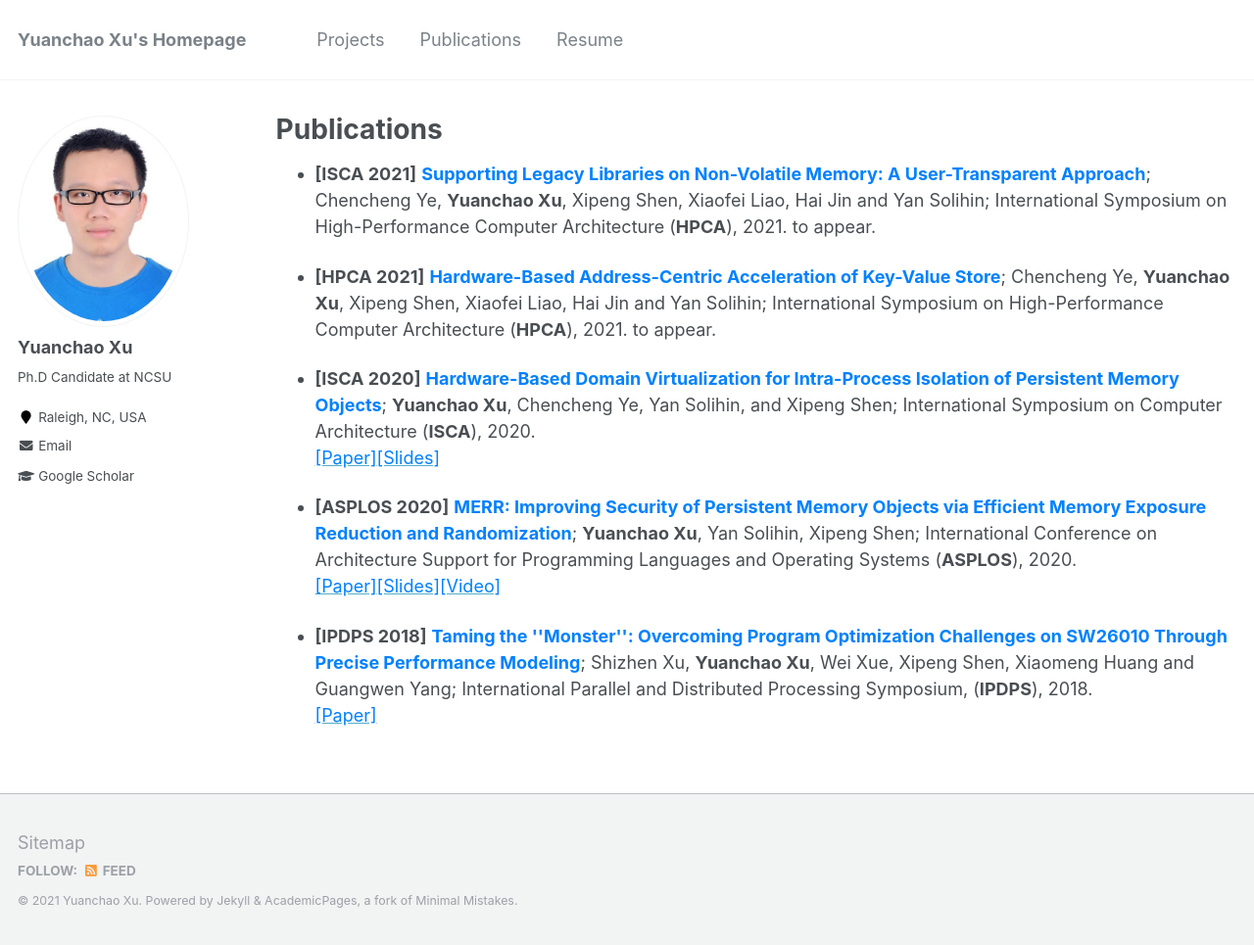
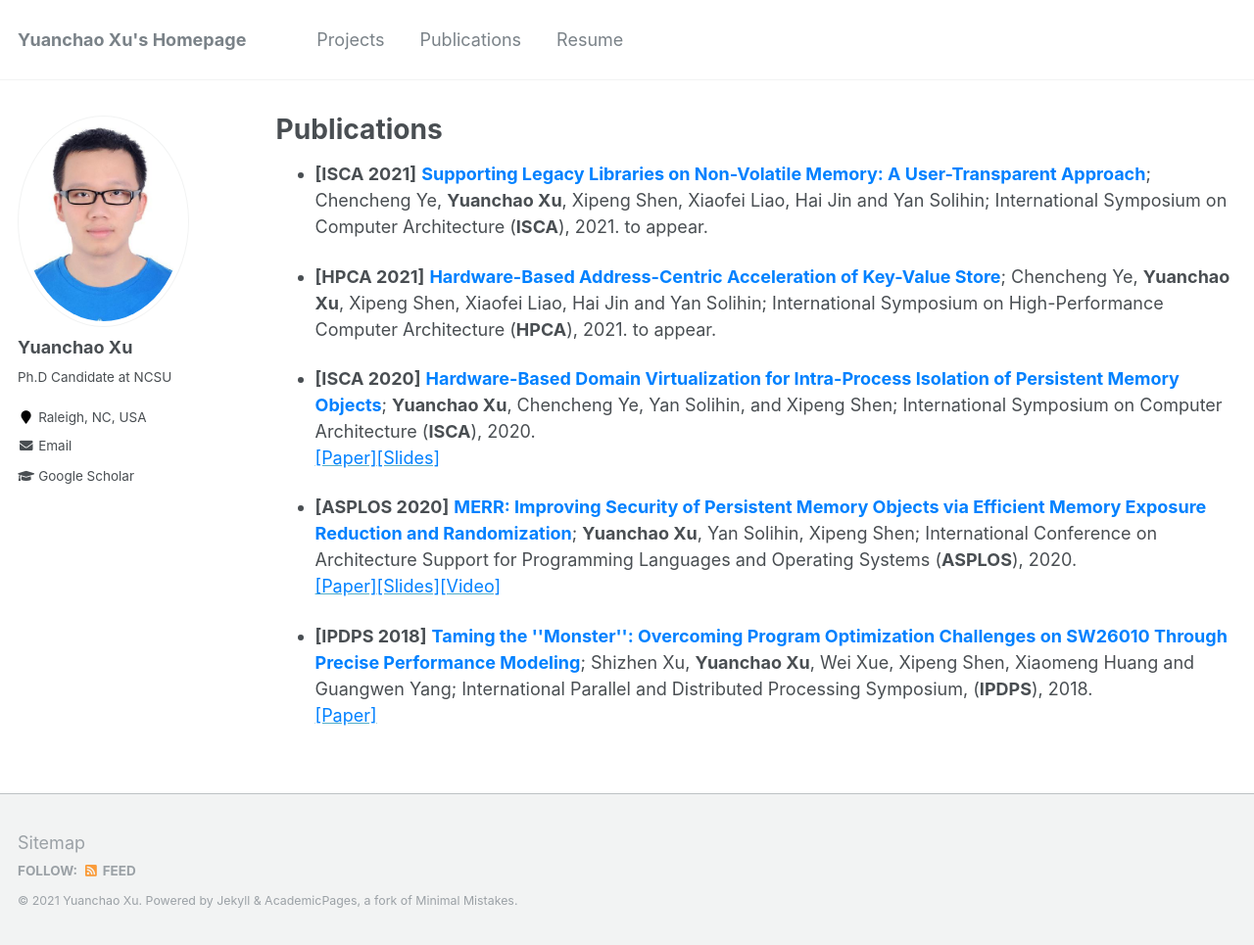
Before and after one commit to yuanchaoxu6/yuanchaoxu6.github.io, a Jekyll site: the page built from _pages/publications.md, in a window 1280 px wide and 965 px high. Shown: the whole window at 98% size. Built offline with Jekyll 4.4.1, drawn with Linux system fonts in a browser that asks for light colours.

Commit message:
Update publications.md

```diff
--- a/_pages/publications.md
+++ b/_pages/publications.md
@@ -5,7 +5,7 @@ permalink: /publications/
 author_profile: true
 ---
 
-* **\[ISCA 2021\]** **<font color="#0081ff"> Supporting Legacy Libraries on Non-Volatile Memory: A User-Transparent Approach</font>**; Chencheng Ye, **Yuanchao Xu**, Xipeng Shen, Xiaofei Liao, Hai Jin and Yan Solihin; International Symposium on High-Performance Computer Architecture (**HPCA**), 2021. to appear.
+* **\[ISCA 2021\]** **<font color="#0081ff"> Supporting Legacy Libraries on Non-Volatile Memory: A User-Transparent Approach</font>**; Chencheng Ye, **Yuanchao Xu**, Xipeng Shen, Xiaofei Liao, Hai Jin and Yan Solihin; International Symposium on Computer Architecture (**ISCA**), 2021. to appear.
 
 
 * **\[HPCA 2021\]** **<font color="#0081ff"> Hardware-Based Address-Centric Acceleration of Key-Value Store</font>**; Chencheng Ye, **Yuanchao Xu**, Xipeng Shen, Xiaofei Liao, Hai Jin and Yan Solihin; International Symposium on High-Performance Computer Architecture (**HPCA**), 2021. to appear.
```
